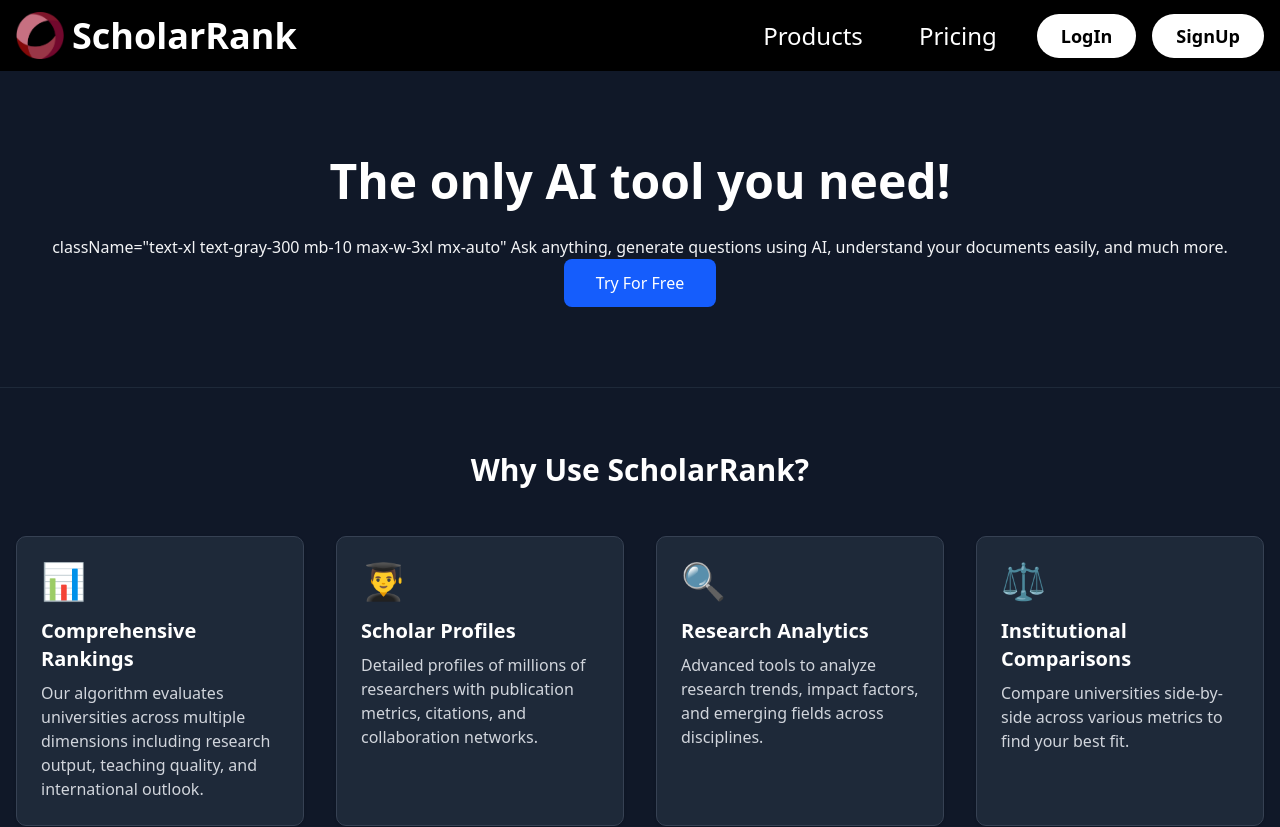
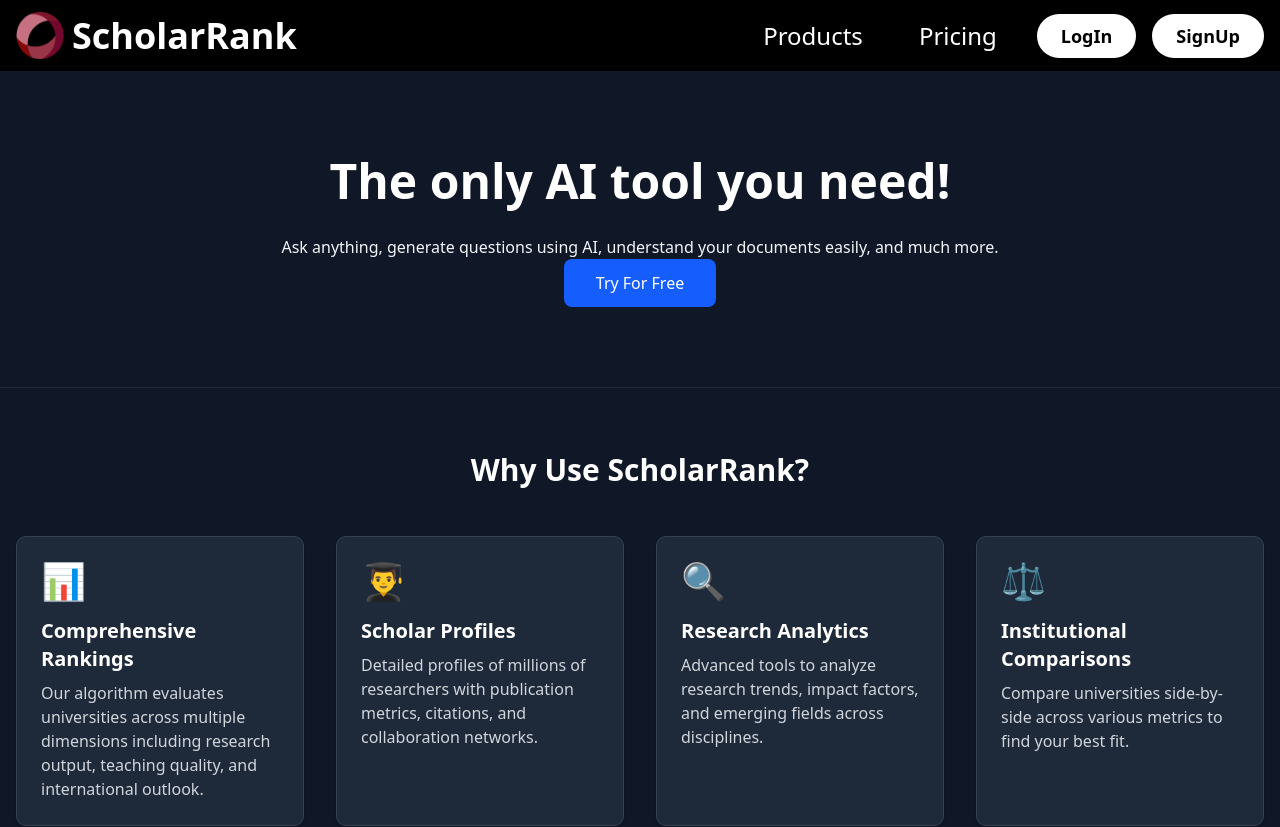
Before and after one commit to jithendra259/ai_platform, a Next.js app in the folder aiclone/: page / in a window 1280 px wide. Shown: the top 827 px of the page. Built offline with nearby package versions, Linux system fonts and the light colour scheme.

Commit message:
chat ui error fixed2

```diff
--- a/aiclone/src/components/hero-section.tsx
+++ b/aiclone/src/components/hero-section.tsx
@@ -9,9 +9,7 @@
         <h1 className="text-4xl md:text-5xl font-bold text-white mb-6 leading-tight">
           The only AI tool you need!
         </h1>
-         className="text-xl text-gray-300 mb-10 max-w-3xl mx-auto"
-
-           Ask anything, generate questions using AI, understand your documents easily, and much more.
+         Ask anything, generate questions using AI, understand your documents easily, and much more.
 
         <div className="flex flex-col sm:flex-row justify-center gap-4">
           <Button className="px-8 py-3 bg-blue-600 text-white hover:bg-blue-700">
```
